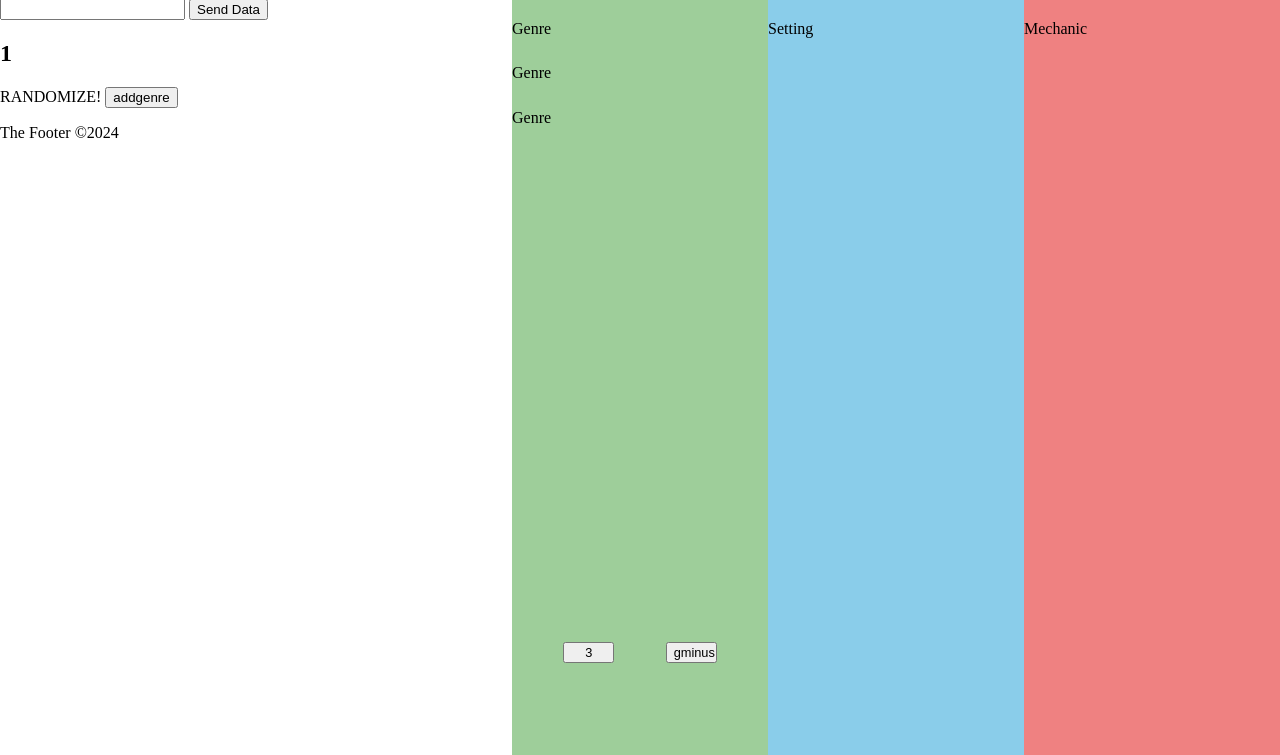
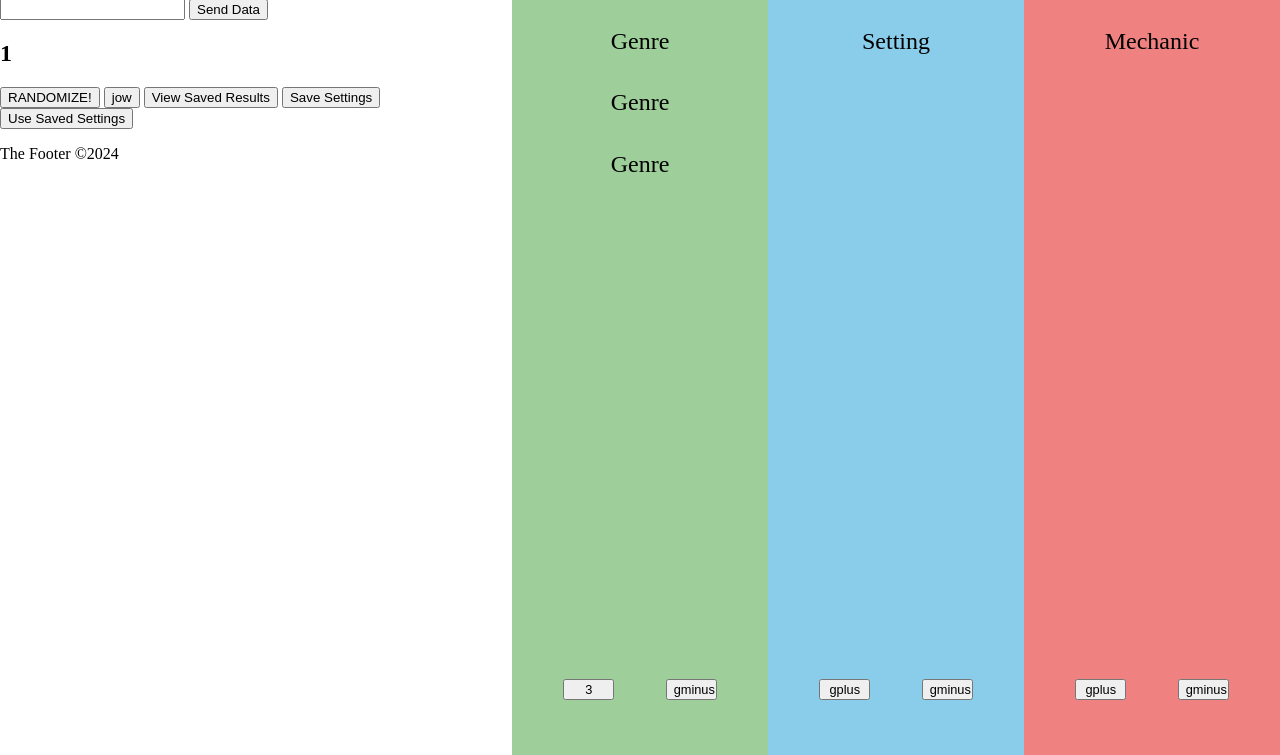
Before and after one commit to cammarcode/game_idea_generator, a Flask app: page / in a window 1280 px wide. Shown: the part 45-800 px from the top of the page. Run offline with Flask 3, Linux system fonts and the light colour scheme.

Commit message:
old stuff from laptop-dont break

```diff
--- a/static/style.css
+++ b/static/style.css
@@ -82,7 +82,9 @@ a {
 
 #bigcontainer {
     float: right;
-
+    display: flex;
+    justify-content: center;
+    align-items: center; /* To align vertically, if needed */
 }
 
 .multicontainer {
@@ -92,27 +94,32 @@ a {
     float: left;
 }
 
-#Mechanicnr {
+#Mechanicbox {
     background-color:#EF8181;
 }
 
-#Genrenr {
+#Genrebox {
     background-color:#9ECE9A;
+
+
 }
 
-#Settingnr {
+#Settingbox {
     background-color:#8ACDEA;
 }
 
 .insidetext {
-    font-size: 2vh;
+    font-size: 3vh;
     padding-top: 2%;
     padding-bottom: 2%;
+    text-align: center;
+
 }
+
 
 .plusminus{
     position:absolute;
-    top: 85%;
+    top: 90%;
     width:20%;
     font-size: 1vw
 }
--- a/templates/home.html
+++ b/templates/home.html
@@ -56,7 +56,33 @@
                 child.className =  "insidetext"
                 console.log(child.class)
                 document.getElementById("genreplus").innerHTML = geninfo
-                document.getElementById("Genrenr").appendChild(child);
+                document.getElementById("Genrebox").appendChild(child);
+            }
+        }
+        if(type=="set"){
+
+            if(setinfo <= 8){
+                setinfo += 1;
+                const child = document.createElement("p")
+                child.id = "set"+setinfo
+                child.innerHTML = "Setting"
+                child.className =  "insidetext"
+                console.log(child.class)
+                document.getElementById("setplus").innerHTML = setinfo
+                document.getElementById("Settingbox").appendChild(child);
+            }
+        }
+        if(type=="mec"){
+
+            if(mecinfo <= 8){
+                mecinfo += 1;
+                const child = document.createElement("p")
+                child.id = "mec"+mecinfo
+                child.innerHTML = "Mechanic"
+                child.className =  "insidetext"
+                console.log(child.class)
+                document.getElementById("mecplus").innerHTML = mecinfo
+                document.getElementById("Mechanicbox").appendChild(child);
             }
         }
     }
@@ -69,8 +95,30 @@
                 geninfo -= 1;
                 console.log(findid)
                 document.getElementById("genreplus").innerHTML = geninfo
-                console.log(document.getElementById("Genrenr").children)
-                document.getElementById("Genrenr").removeChild(document.getElementById("Genrenr").children[findid]);
+                console.log(document.getElementById("Genrebox").children)
+                document.getElementById("Genrebox").removeChild(document.getElementById("Genrebox").children[findid]);
+            }
+        }
+        if(type=="set"){
+
+            if(setinfo > 0){
+                findid = "set"+setinfo
+                setinfo -= 1;
+                console.log(findid)
+                document.getElementById("setplus").innerHTML = setinfo
+                console.log(document.getElementById("Settingbox").children)
+                document.getElementById("Settingbox").removeChild(document.getElementById("Settingbox").children[findid]);
+            }
+        }
+        if(type=="mec"){
+
+            if(mecinfo > 0){
+                findid = "mec"+mecinfo
+                mecinfo -= 1;
+                console.log(findid)
+                document.getElementById("mecplus").innerHTML = mecinfo
+                console.log(document.getElementById("Mechanicbox").children)
+                document.getElementById("Mechanicbox").removeChild(document.getElementById("Mechanicbox").children[findid]);
             }
         }
     }
@@ -81,16 +129,20 @@
 
 <div id = "bigcontainer">
 
-    <div id = 'Genrenr' class = 'multicontainer'>
+    <div id = 'Genrebox' class = 'multicontainer'>
         {{build_block(genreinfo, 'gen')}}
         <button id="genreplus" class="plusminus" style="left:20%;" onclick="plus('genre')">gplus</button>
         <button id="genreminus" class="plusminus" style="right:20%;" onclick="minus('genre')">gminus</button>
     </div>
-    <div id = 'Settingnr' class = 'multicontainer'>
+    <div id = 'Settingbox' class = 'multicontainer'>
         {{build_block(settinginfo , 'set')}}
+        <button id="setplus" class="plusminus" style="left:20%;" onclick="plus('set')">gplus</button>
+        <button id="setminus" class="plusminus" style="right:20%;" onclick="minus('set')">gminus</button>
     </div>
-    <div id = 'Mechanicnr' class = 'multicontainer'>
+    <div id = 'Mechanicbox' class = 'multicontainer'>
         {{build_block(mechanicinfo, 'mec')}}
+        <button id="mecplus" class="plusminus" style="left:20%;" onclick="plus('mec')">gplus</button>
+        <button id="mecminus" class="plusminus" style="right:20%;" onclick="minus('mec')">gminus</button>
     </div>
 
 </div>
@@ -100,8 +152,11 @@
 <div id="output"></div>
 
 <h2>{{test}}</h2>
-<a href="{{ '/results/%s'%settings }}" id="randomize">RANDOMIZE!</a>
-<button id = "test" onclick="switchPage(geninfo, setinfo, mecinfo)">addgenre</button>
+<button id = "test" onclick="switchPage(geninfo, setinfo, mecinfo)">RANDOMIZE!</button>
+<button id = "2d3d" class="settingbutton" onclick="switchPage(geninfo, setinfo, mecinfo)">jow</button>
+<button id = "viewsaved" class="settingbutton" onclick="switchPage(geninfo, setinfo, mecinfo)">View Saved Results</button>
+<button id = "savesettings" class="settingbutton" onclick="switchPage(geninfo, setinfo, mecinfo)">Save Settings</button>
+<button id = "viewsaved" class="settingbutton" onclick="switchPage(geninfo, setinfo, mecinfo)">Use Saved Settings</button>
 
 
 {%endblock%}
--- /dev/null
+++ b/test.py
@@ -0,0 +1 @@
+x = 4
```
Also changed, not shown: 1 other file.
